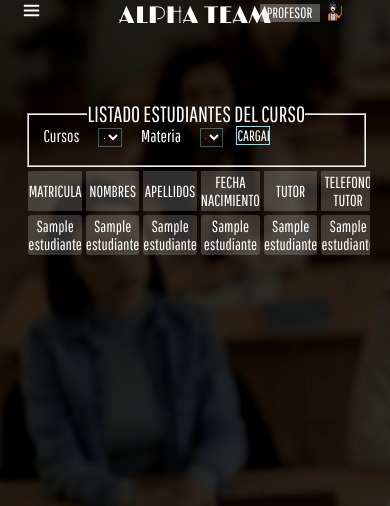
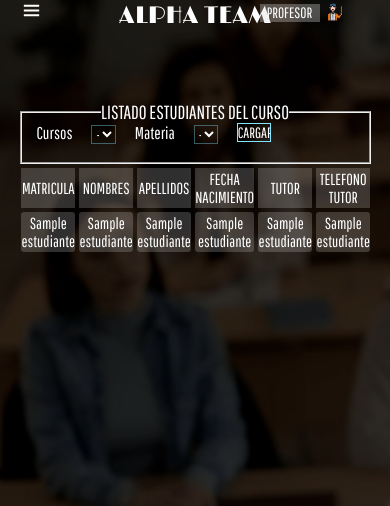
Before and after one commit to AlphaTeam23/AlphaTeamBlack, a Flask app: template templates/profesor/p_informacionestudiante.html in a window 390 px wide; the page is wider, and only the part inside the window is pictured. Shown: the part 19-525 px from the top of that part. Run offline with Flask 3, Linux system fonts and the light colour scheme; the template is opened without the code that fills it: most values are stand-ins (such as "Sample title", 1, 10 or a date in 2020).

Commit message:
pagina listado lista

```diff
--- a/static/css/estilos_prof.css
+++ b/static/css/estilos_prof.css
@@ -17,16 +17,6 @@
  @font-face {
     font-family: miFuentePath;
     src: url(../fuentes/PathwayGothicOne-Regular.ttf);
-}
-
-@font-face {
-    font-family: miPath2;
-    src: url(../fuentes/Pathway_Extreme.ttf);
-}
-
-@font-face {
-    font-family: miFuentePoppins;
-    src: url(../fuentes/Poppins..ttf);
 }
 
 body {
@@ -373,19 +363,29 @@
 
 /* Página información estudiante */
 
+.calificaciones_docente2 {
+    margin: 0 auto;
+    bottom: 390px;
+    left: 34%;
+    position: relative;
+    cursor: pointer;
+}
+
+.calificaciones_docente2 form {
+    width: 60%;
+    margin-left: -1%;
+}
+
+.calificaciones_docente2 fieldset {
+    height: 80px;
+}
+
 .calificaciones_docente2 select {
     background-color: transparent;
     color: #fff;
     border: 1px solid #81e6ff63;
 }
 
-.calificaciones_docente2 fieldset {
-    padding: -20%;
-    width: 87%;
-    margin-left: -17.20%;
-    height: 80px;
-}
-
 .calificaciones_docente2 option {
     color: #000000;
 }
@@ -394,19 +394,13 @@
     color: #000;
 }
 
-.calificaciones_docente2 {
+.tabla2 {
+    color: #fff;
+    font-family: miFuentePath;
+    left: 13%;
     bottom: 390px;
-    left: 10%;
-    position: relative;
-}
-
-.tabla2 {
-    color: #fff;
-    font-family: miFuentePath;
-    left: 10.70%;
-    bottom: 390px;
-    position: relative;
-    width: 59%;
+    position: relative;
+    width: 60.50%;
     border-radius: 1%;
     height: 340px;
     overflow: hidden;
@@ -1416,52 +1328,22 @@
         width: 18%;
     }
 
-    /* Horario */
-
-    .horario-profesor {
-        top: 430px;
-        position: relative;
-        overflow-x: scroll;
-        margin: 0 auto;
-    }
-
-    .horario table {
-        border-spacing: 4px;
-        overflow: hidden;
-    }
-
-    .horario td {
-        font-size: 12px;
-
-    }
-
-    .horario th {
-        font-size: 18px;
-    }
-
-    .horario {
-        width: 100%;
-        display: flex;
-        justify-content: flex-start;
-        margin-left: 5%;
-    }
-
 /* Pagina Informacion Estudiante */
 .calificaciones_docente2 {
     top: 80px;
-    left: -9%;
+    left: 6%;
     position: relative;
     margin: 0 auto;
 
 }
 
 .calificaciones_docente2 form {
-    width: 100%;
+    width: 90%;
 }
 
 .tabla2 {
-    width: 88.50%;
-    left: 0.50%;
+    width: 91.50%;
+    left: 0.20%;
     top: 80px;
     position: relative;
     margin: 0 auto;
@@ -1471,6 +1353,9 @@
     display: none;
 }
 
+.calificaciones_docente2 legend {
+    font-size: 19px;
+}
 .calificaciones_docente2 label {
     font-size: 17px;
 }
--- a/templates/profesor/p_cargarplanificacion.html
+++ b/templates/profesor/p_cargarplanificacion.html
@@ -123,7 +123,7 @@
                         </tr>
                         {% endfor %}
                     </table>
-                </div>n
+                </div>
             </div>
         </section>
     </main>
```
Also changed, not shown: other parts of static/css/estilos_prof.css (+17 -108 lines).
